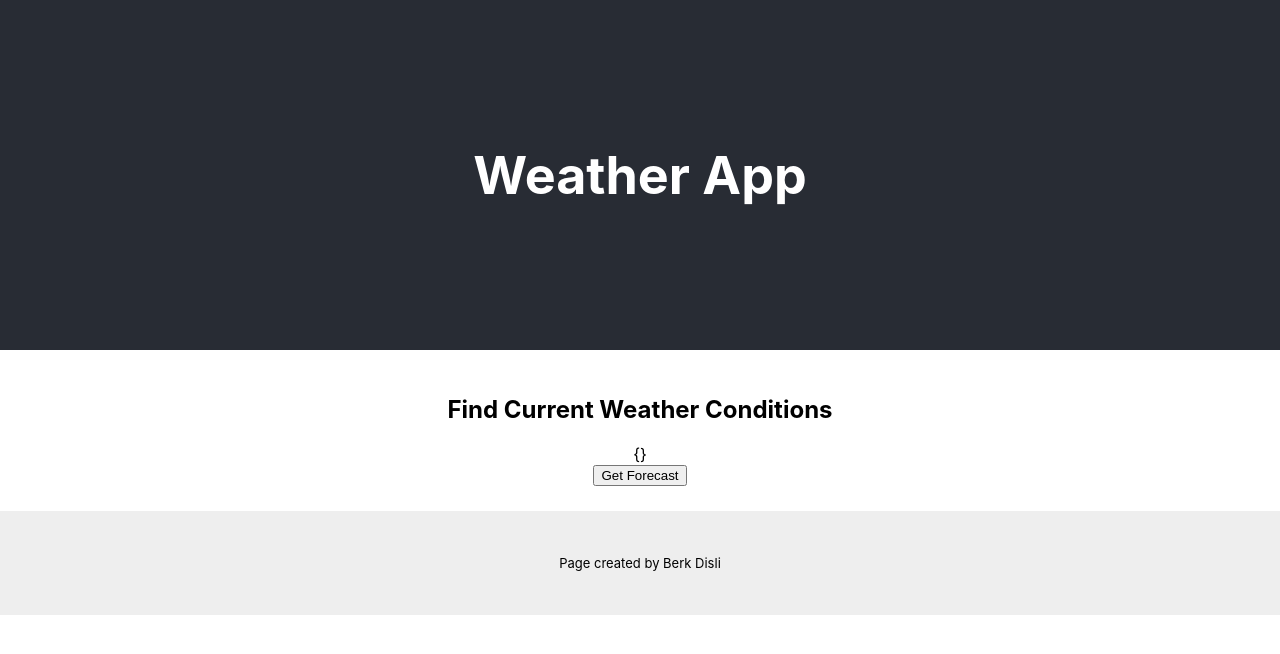
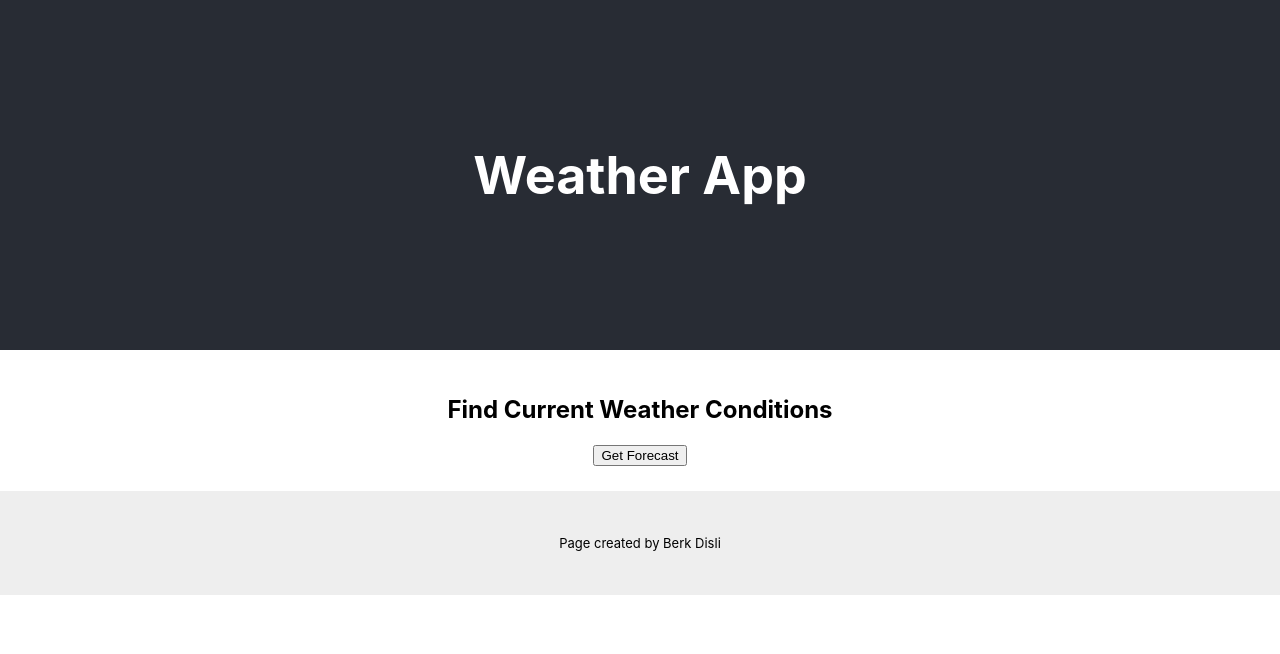
Before and after one commit to berkdisli/Weather-App, a React (Create React App) app: page / in a window 1280 px wide. Shown: the top 654 px of the page. Built offline with nearby package versions, Linux system fonts and the light colour scheme.

Commit message:
space issue and forecast update

```diff
--- a/src/components/Conditions/conditions.js
+++ b/src/components/Conditions/conditions.js
@@ -6,8 +6,7 @@ const Conditions = (props) => {
             {props.responseObj.cod === 200 ?
                 <div>
                     <p><strong>{props.responseObj.name}</strong></p>
-                    <p>It is currently
-                        {Math.round(props.responseObj.main.temp)} degrees out with
+                    <p>It is currently {Math.round(props.responseObj.main.temp)} degrees out with
                         {props.responseObj.weather[0].description}.</p>
                 </div>
                 : null
--- a/src/components/Forecast/forecast.js
+++ b/src/components/Forecast/forecast.js
@@ -1,7 +1,12 @@
 import React, { useState } from 'react';
+import Conditions from '../Conditions/conditions';
 
 const Forecast = () => {
-    let [responseObj, setResponseObj] = useState({})
+    let [city, setCity] = useState('');
+    let [unit, setUnit] = useState('metric');
+    let [responseObj, setResponseObj] = useState({});
+
+    const uriEncodedCity = encodeURIComponent(city);
 
     function getForecast() {
         const options = {
@@ -23,10 +28,10 @@ const Forecast = () => {
     return (
         <div>
             <h2>Find Current Weather Conditions</h2>
-            <div>
-                {JSON.stringify(responseObj)}
-            </div>
             <button onClick={getForecast}>Get Forecast</button>
+            <Conditions
+                responseObj={responseObj}
+            />
         </div>
     )
 }
```
